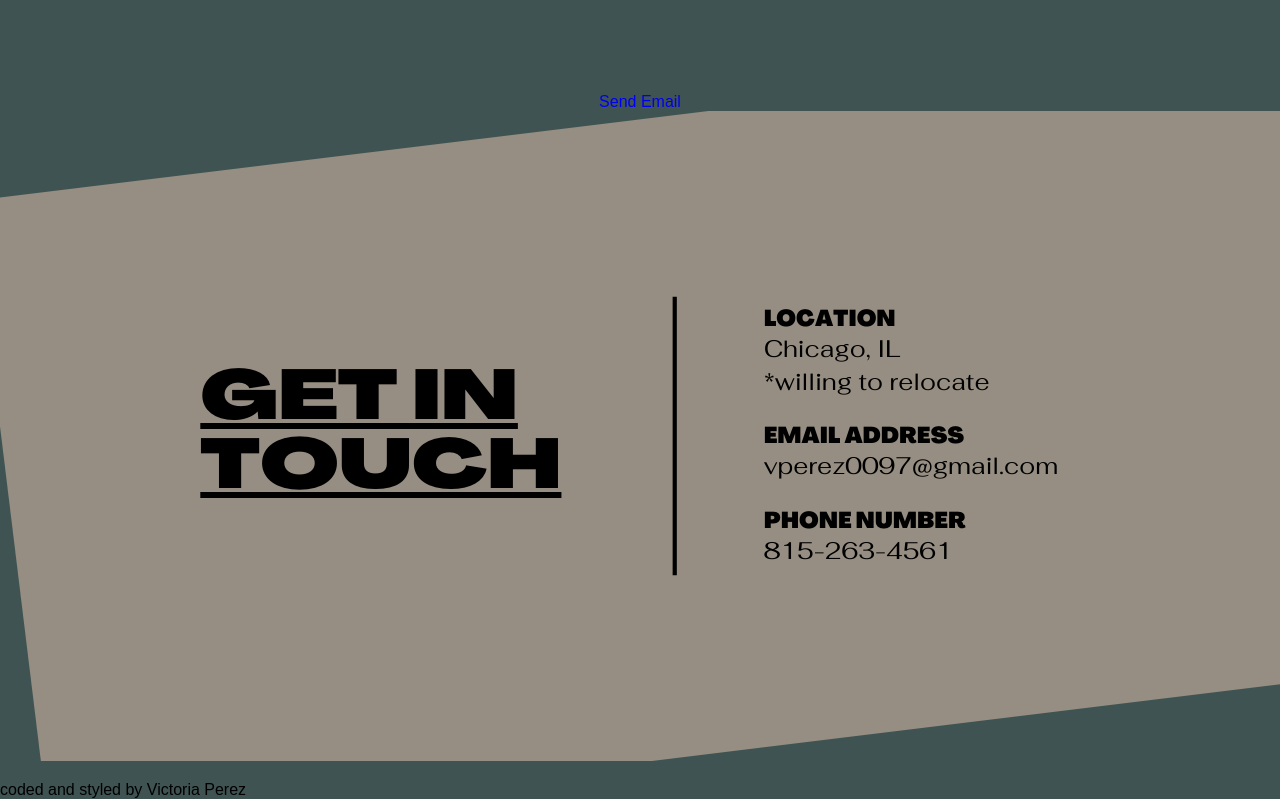
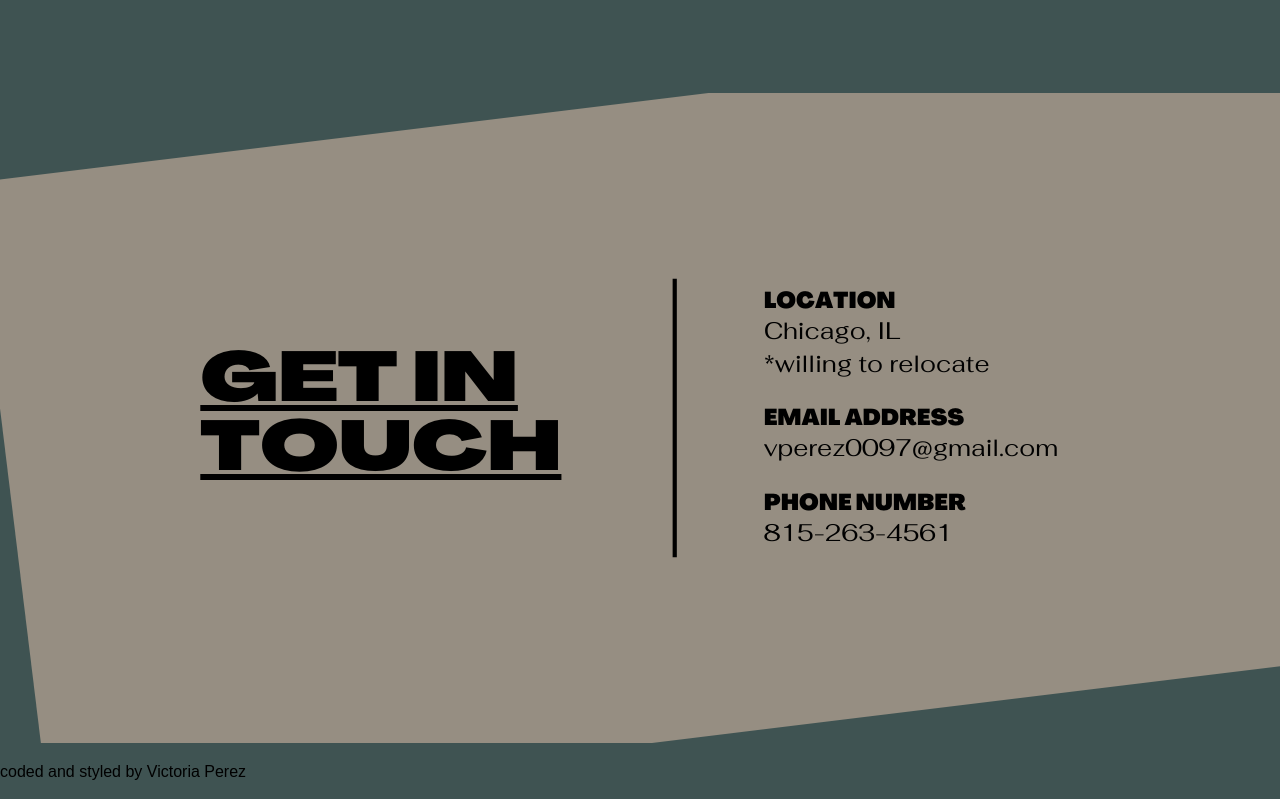
Before and after one commit to vperez0097/portfolio2021, a plain HTML site: page index.html in a window 1280 px wide. Shown: the part 3377-4176 px from the top of the page. Drawn offline with Linux system fonts and the light colour scheme.

Commit message:
more email corrections

```diff
--- a/index.html
+++ b/index.html
@@ -62,9 +62,9 @@
 
 <div class= "getintouch">
         <p style="text-align:center;">
-            <a href="mailto:vperez0097@gmail.com"> Send Email</a>
+            <a href="mailto:vperez0097@gmail.com">
             <img src="Images/getintouch.png" alt="Get in Touch" width="1350" height="650" >
-
+</a>
                 </p>
 
 </div>
```
